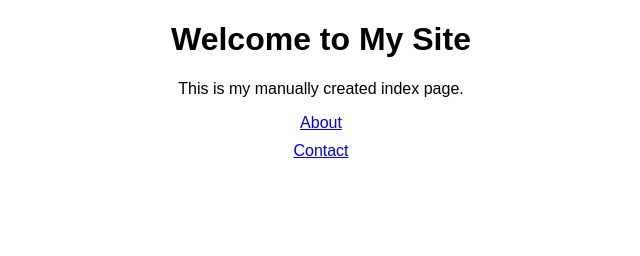
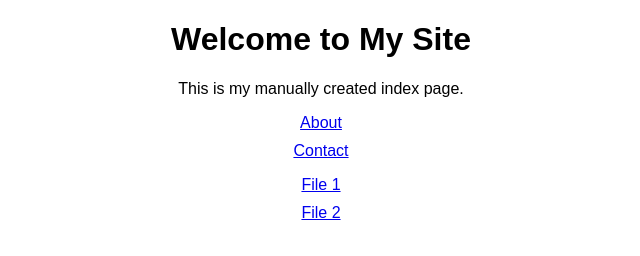
Before and after one commit to Dora88869/Cloud_Server_documents, a plain HTML site: page index.html in a window 1280 px wide. Shown: the whole page, without its empty margins (319-959 px from the left). Drawn offline with Linux system fonts and the light colour scheme.

Commit message:
Update index.html

```diff
--- a/index.html
+++ b/index.html
@@ -17,5 +17,9 @@
         <li><a href="about.html">About</a></li>
         <li><a href="contact.html">Contact</a></li>
     </ul>
+    <ul>
+  <li><a href="file1.html">File 1</a></li>
+  <li><a href="file2.html">File 2</a></li>
+</ul>
 </body>
 </html>
```
